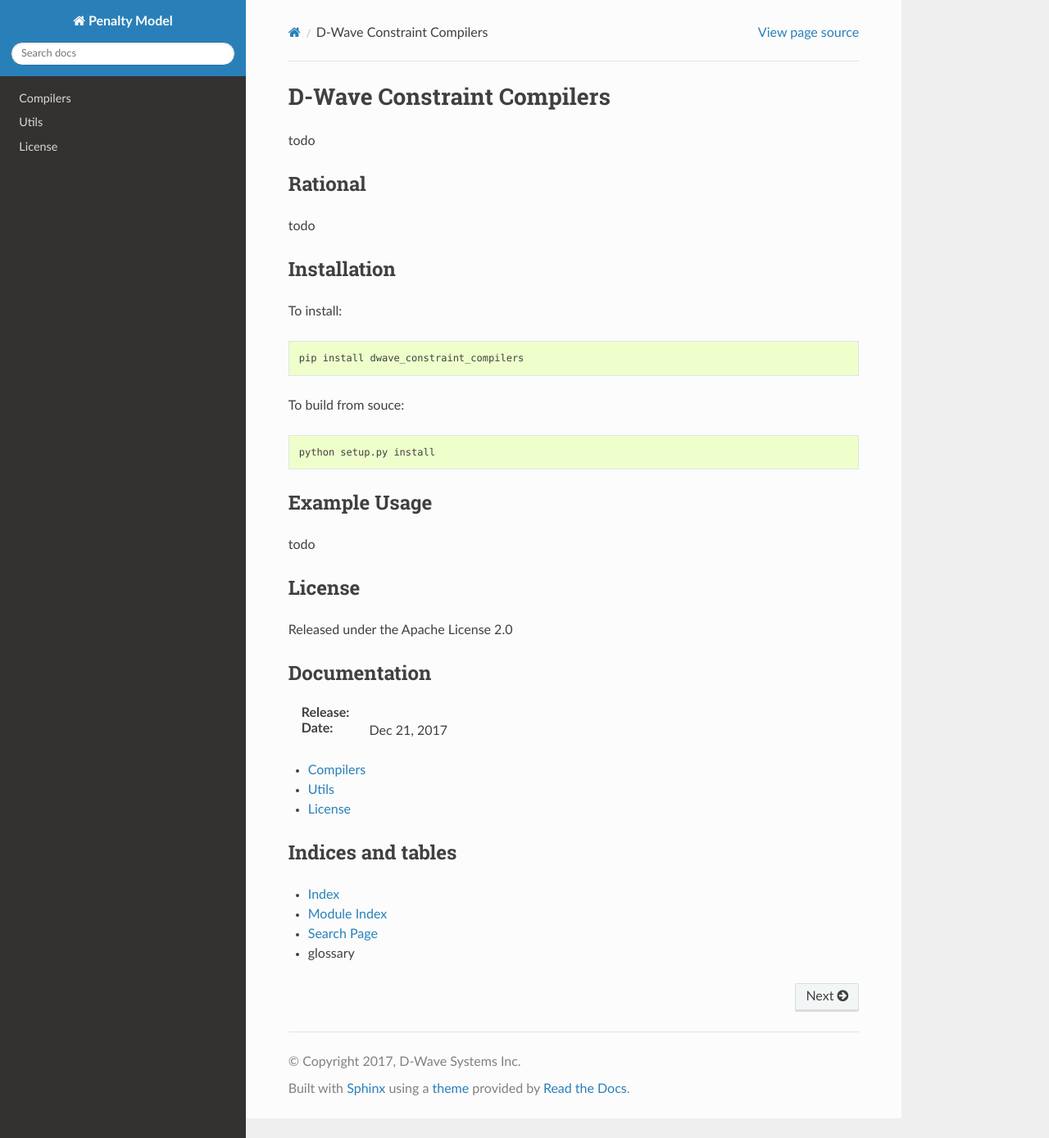
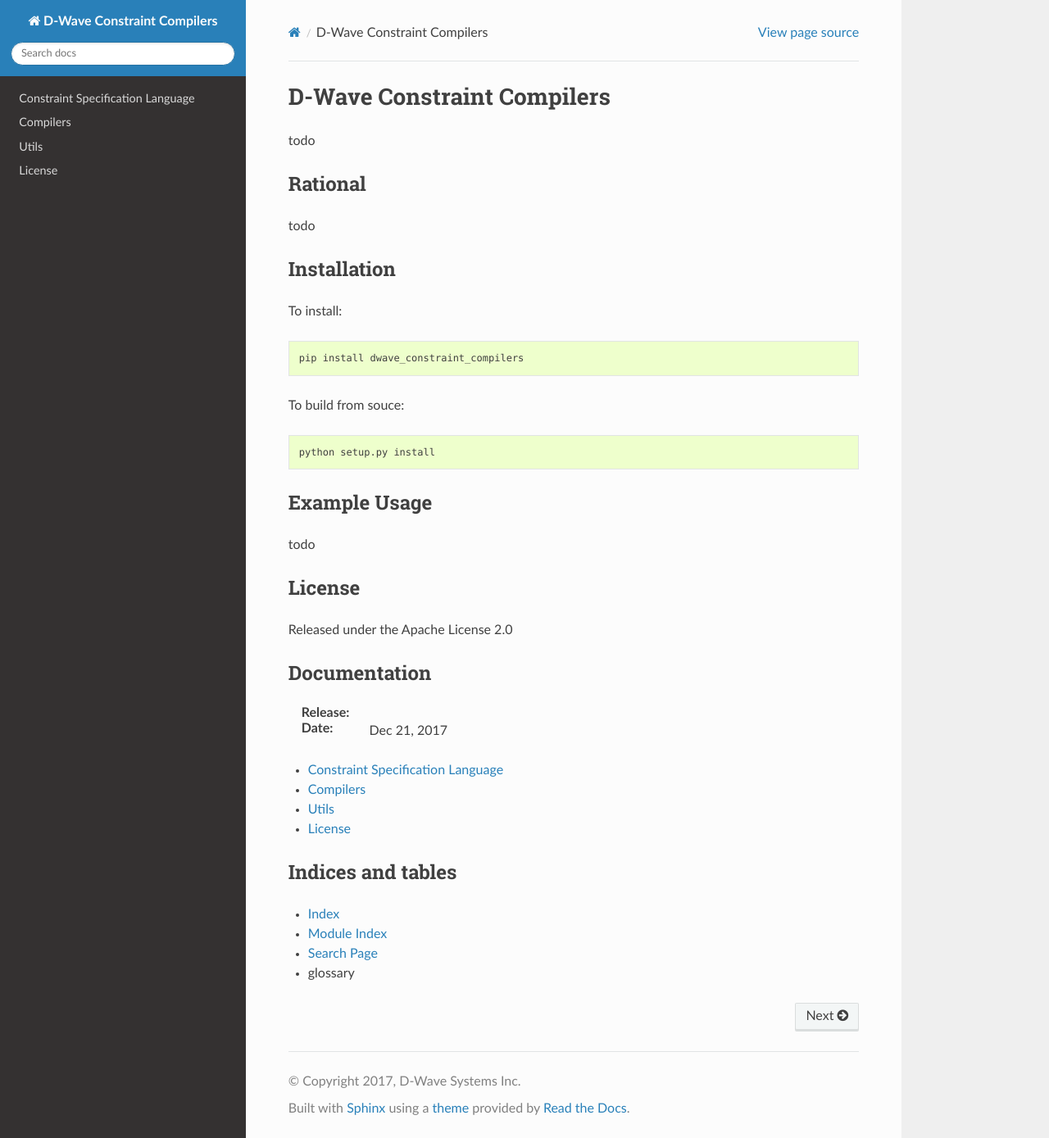
Before and after one commit to dwavesystems/dwavebinarycsp, a Sphinx documentation site: the page built from docs/index.rst, in a window 1280 px wide and 1389 px high. Shown: the whole window at 82% size. Built offline with Sphinx 7.4.7 and the Read the Docs theme 2.0.0, drawn with Linux system fonts in a browser that asks for light colours; the version number could not be read and is left out.

Commit message:
Document constraint specification

```diff
--- a/docs/conf.py
+++ b/docs/conf.py
@@ -55,7 +55,7 @@
 master_doc = 'index'
 
 # General information about the project.
-project = u'Penalty Model'
+project = u'D-Wave Constraint Compilers'
 copyright = u'2017, D-Wave Systems Inc'
 author = u'D-Wave Systems Inc'
 
--- a/docs/index.rst
+++ b/docs/index.rst
@@ -16,6 +16,7 @@
 .. toctree::
    :maxdepth: 1
 
+   specification_language
    compilers
    utils
    license
--- /dev/null
+++ b/docs/specification_language.rst
@@ -0,0 +1,4 @@
+Constraint Specification Language
+=================================
+
+.. literalinclude:: ../dwave_constraint_compilers/constraint_specification_languages/constraints_schema.json
```
